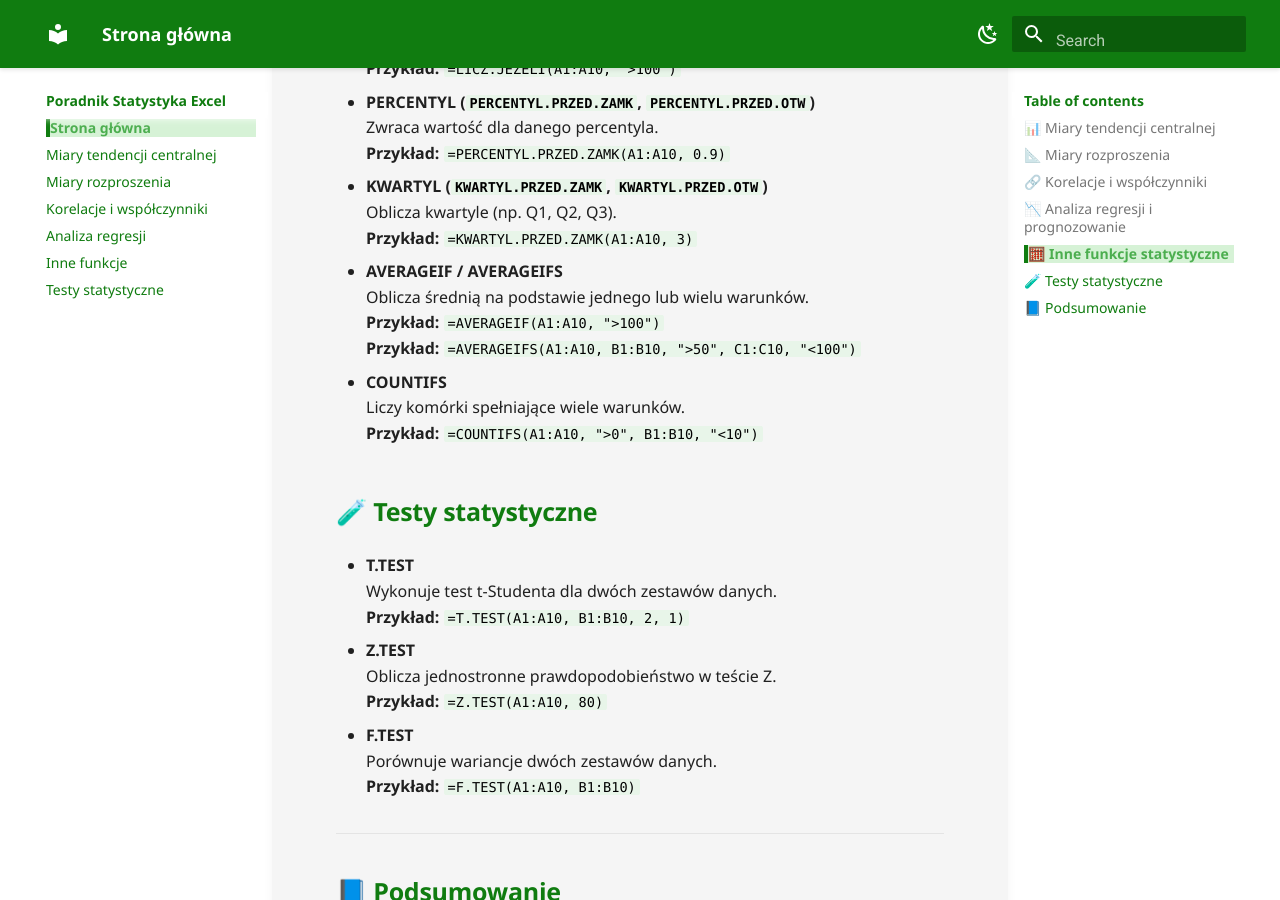
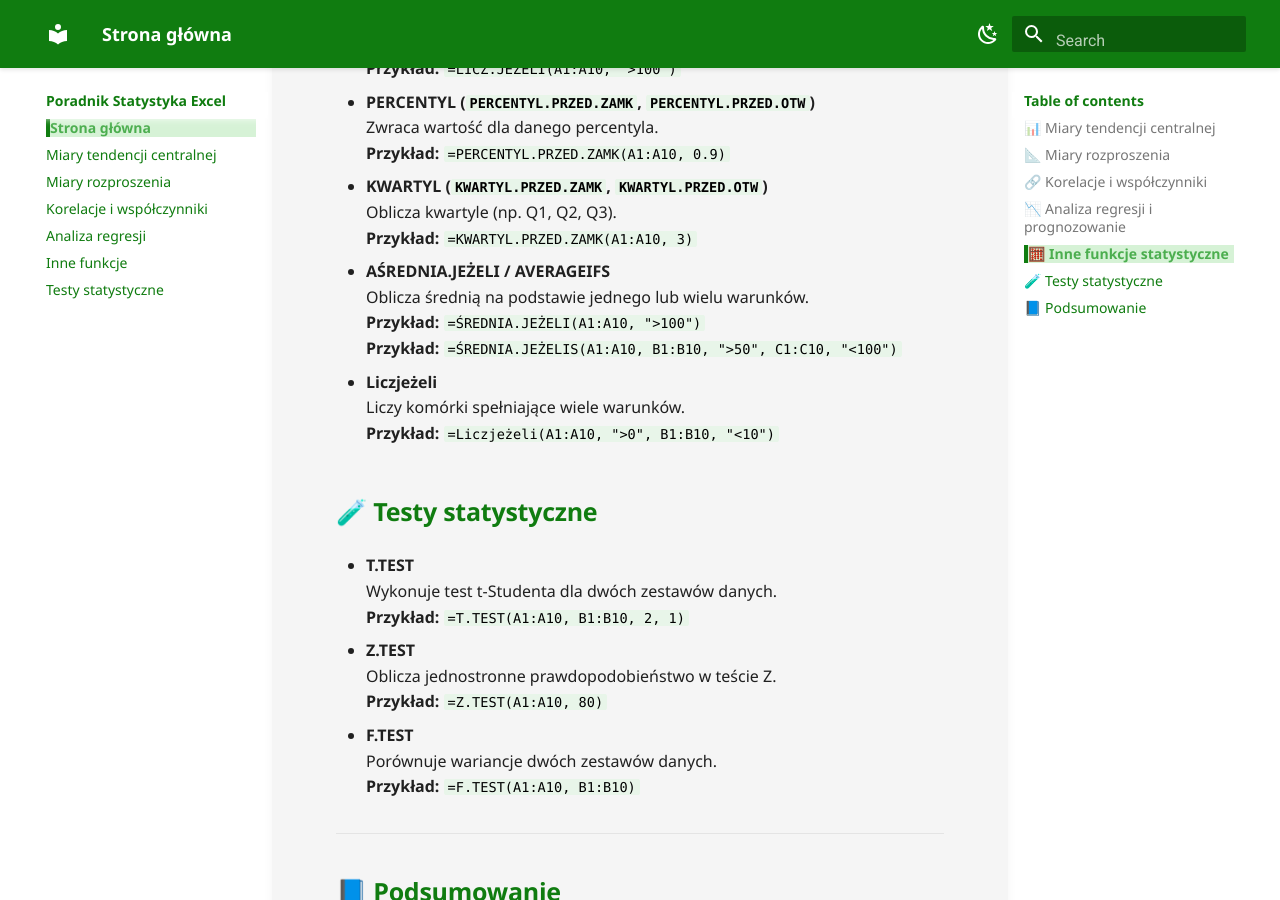
Before and after one commit to Filipek27/Projekt-na-SWPG-Produkcyjny, an MkDocs documentation site: the page built from docs/index.md, in a window 1280 px wide and 900 px high, scrolled down 2007 px. Built offline with MkDocs 1.6.1 and Material for MkDocs 9.7.7, drawn with Linux system fonts in a browser that asks for light colours.

Commit message:
Zmiana nazw na poprawne

```diff
--- a/docs/index.md
+++ b/docs/index.md
@@ -79,14 +79,14 @@ Microsoft Excel oferuje wiele funkcji statystycznych, które pozwalają szybko a
   Oblicza kwartyle (np. Q1, Q2, Q3).
   **Przykład:** `=KWARTYL.PRZED.ZAMK(A1:A10, 3)`
 
-- **AVERAGEIF / AVERAGEIFS**
+- **AŚREDNIA.JEŻELI / AVERAGEIFS**
   Oblicza średnią na podstawie jednego lub wielu warunków.
-  **Przykład:** `=AVERAGEIF(A1:A10, ">100")`
-  **Przykład:** `=AVERAGEIFS(A1:A10, B1:B10, ">50", C1:C10, "<100")`
+  **Przykład:** `=ŚREDNIA.JEŻELI(A1:A10, ">100")`
+  **Przykład:** `=ŚREDNIA.JEŻELIS(A1:A10, B1:B10, ">50", C1:C10, "<100")`
 
-- **COUNTIFS**
+- **Liczjeżeli**
   Liczy komórki spełniające wiele warunków.
-  **Przykład:** `=COUNTIFS(A1:A10, ">0", B1:B10, "<10")`
+  **Przykład:** `=Liczjeżeli(A1:A10, ">0", B1:B10, "<10")`
 
 ## 🧪 Testy statystyczne
 
```
Also changed, not shown: docs/korelacje.md (+1 -1 lines).
